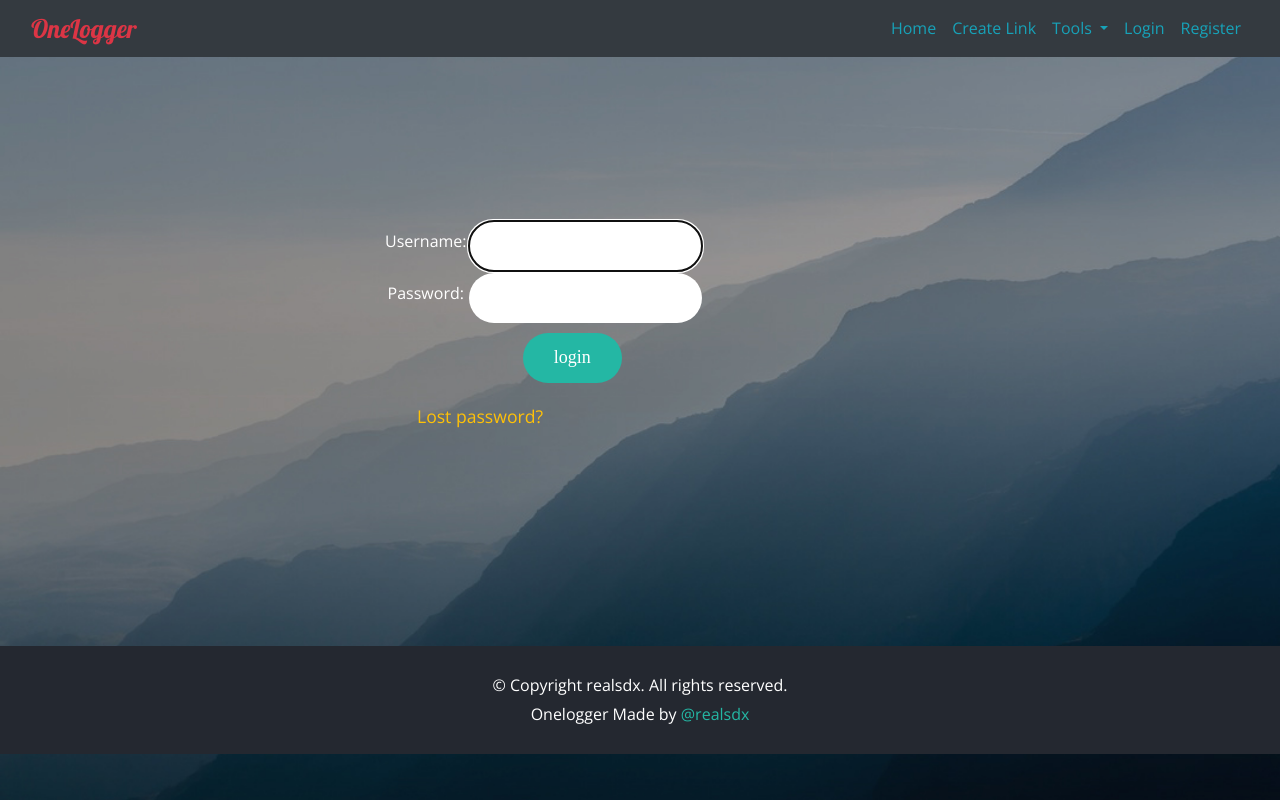
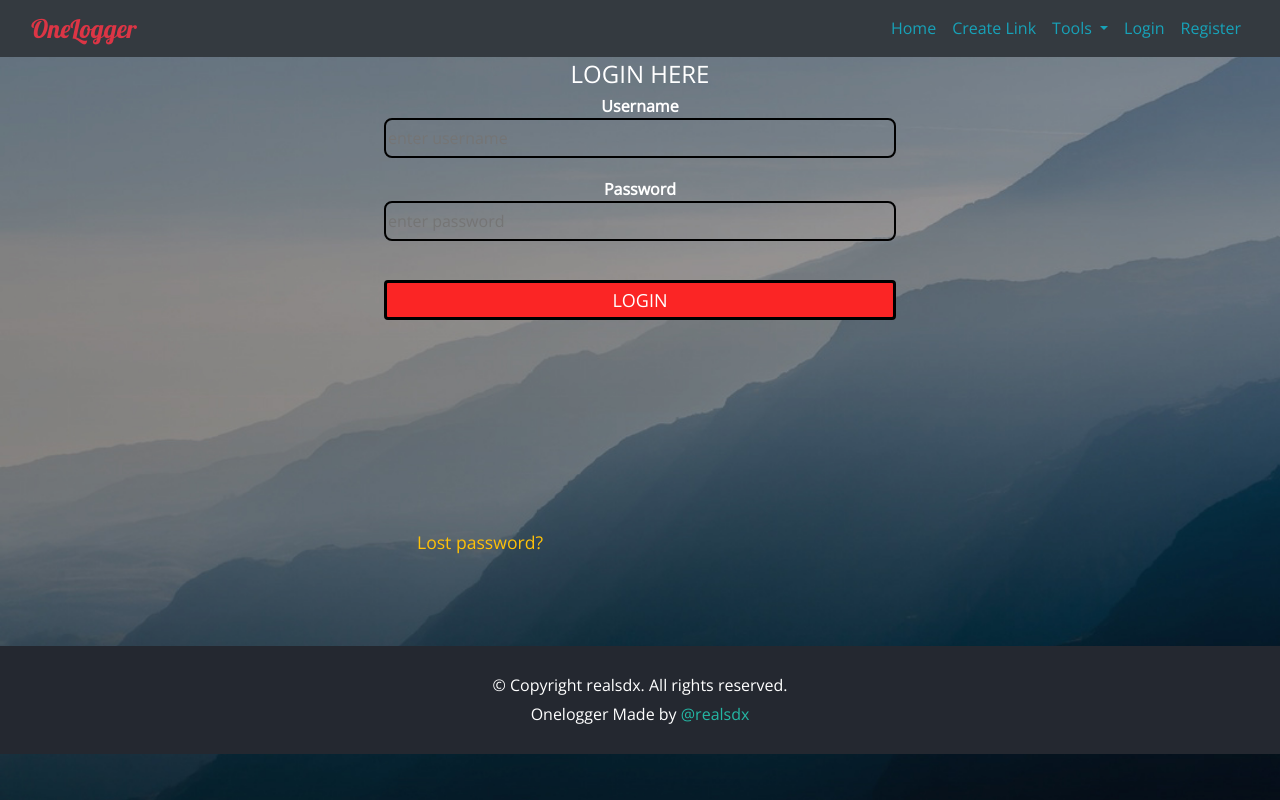
Before and after one commit to realsdx/onelogger, a Django app: page /accounts/login/ in a window 1280 px wide. Run offline with Django 3.2, Linux system fonts and the light colour scheme; some libraries are stand-ins or nearby versions.

```diff
--- a/iplogger/static/iplogger/css/style.css
+++ b/iplogger/static/iplogger/css/style.css
@@ -6,6 +6,7 @@ body {
     background-size: cover;
     font-family: 'Open Sans', sans-serif;
     padding-top: 60px;
+		text-align: center;
 }
 
 blockquote, q {
@@ -297,4 +298,36 @@ body{
         width: 80%;
         margin: 0 auto;
 }
+}  h3{
+	font-style: italic;
+	font-size: 20px;
+}.logginbox p{
+   margin: 2px;
+   font-weight:bold;
+   }
+  .logginbox input{
+   width:100%;
+   margin-bottom: 20px;
 }
+  .logginbox input[type="text"],input[type="password"]
+  { border:2px solid black;
+    border-radius:8px;
+     background:transparent;
+
+    height:40px;
+    color:black;
+    font-size:16px;
+ }
+  .logginbox input[type="submit"]
+{  border:3px solid black;
+   border-radius:4px;
+   height:40px;
+   background:#fb2525;
+   color:white;
+    font-size:18px;
+}
+ .logginbox input[type="submit"]:hover
+ { cursor:pointer;
+   background:#ffc107;
+   color:black;
+ }
--- a/iplogger/templates/registration/login.html
+++ b/iplogger/templates/registration/login.html
@@ -8,26 +8,22 @@
         {% if user.is_authenticated %}
             <p>You are not authorised to view this page.</p>
         {% else %}
-            <p>Please Login to see this page.</p>
+            <p><h3>Please Login to see this page.</<h3></p>
         {% endif %}
     {% endif %}
+    <div class="logginbox">
+      <h4>LOGIN HERE</h4>
+      <form method=post>
+      <p>Username</p>
+      <input type="text" name="user" placeholder="enter username">
 
-    <form class="form-primary form-primary-login" method="post" action="{% url 'login' %}">
-        {% csrf_token %}
-        <table>
-            <tr>
-                <td>{{ form.username.label_tag }}</td>
-                <td>{{ form.username }}</td>
-            </tr>
-            <tr>
-                <td>{{ form.password.label_tag }}</td>
-                <td>{{ form.password }}</td>
-            </tr>
-        </table>
+      <p>Password</p>
+      <input type="password" name="passwd" placeholder="enter password"><br><br>
 
-        <input class="form-button2" type="submit" value="login" />
-        <input type="hidden" name="next" value="{{ next }}" />
-    </form>
+       <input type="submit" name="" value="LOGIN"><br>
+      </form>
+     </div>
+
 
     {# Assumes you setup the password_reset view in your URLconf #}
     <p class="forgot-pass">
```
